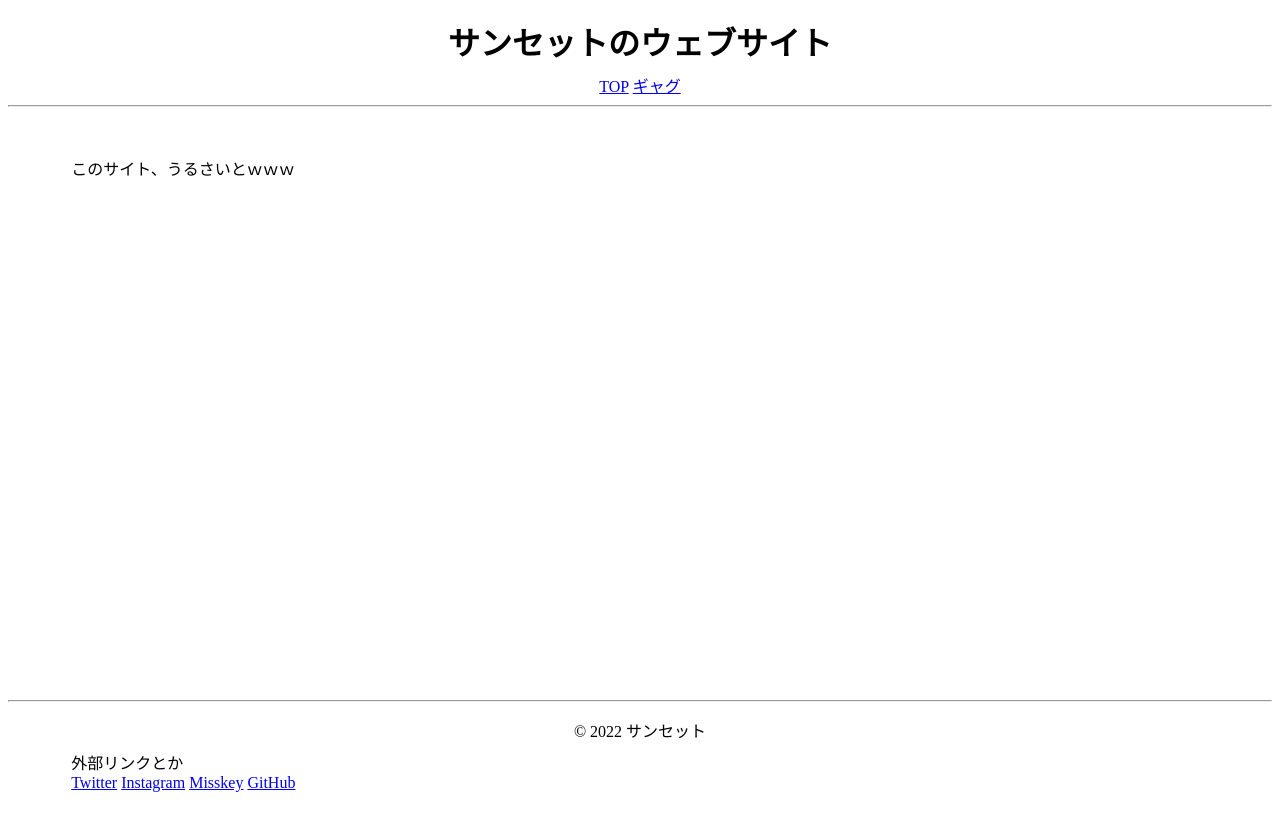
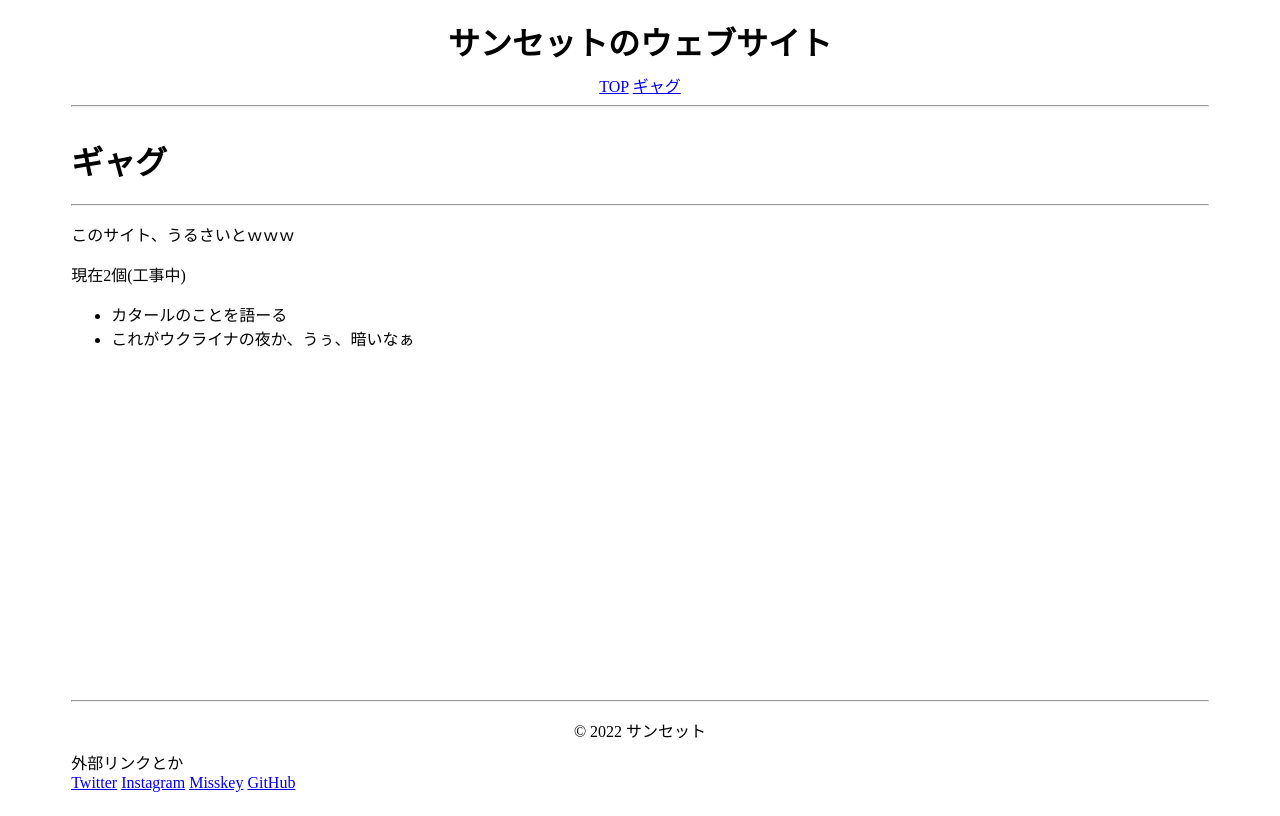
Before and after one commit to sunset0916/old.sunset0916.net, a plain HTML site: page gyagu/index.html in a window 1280 px wide. Drawn offline with Linux system fonts and the light colour scheme.

Commit message:
ちょっとだけマシになりました

```diff
--- a/gyagu/index.html
+++ b/gyagu/index.html
@@ -7,7 +7,7 @@
 </head>
 
 <body>
-    <div style="display: flex; flex-direction: column; min-height: 100vh;">
+    <div style="margin-left: 5%; margin-right: 5%; display: flex; flex-direction: column; min-height: 100vh;">
         <header>
             <h1 style="text-align: center; margin: 0.3em;">サンセットのウェブサイト</h1>
             <p style="text-align: center; margin: 0.5em;">
@@ -16,13 +16,20 @@
             </p>
             <hr>
         </header>
-        <main style="flex: 1; overflow-x: hidden; margin: 5%; margin-top: 2%; margin-bottom: 2%;">
+        <main style="flex: 1; overflow-x: hidden;">
+            <h1>ギャグ</h1>
+            <hr>
             <p>このサイト、うるさいとｗｗｗ</p>
+            <p>現在2個(工事中)</p>
+            <ul>
+                <li>カタールのことを語ーる</li>
+                <li>これがウクライナの夜か、うぅ、暗いなぁ</li>
+            </ul>
         </main>
         <footer>
             <hr>
             <p style="text-align: center; margin-bottom: 0.5em;">© 2022 サンセット</p>
-            <p style="margin-left: 5%; margin-right: 5%; margin-top: 0;">外部リンクとか<br>
+            <p style="margin-top: 0;">外部リンクとか<br>
                 <a href="https://twitter.com/sunset09160306" target="_blank" rel="noopener noreferrer">Twitter</a>
                 <a href="https://www.instagram.com/sunset09160306" target="_blank" rel="noopener noreferrer">Instagram</a>
                 <a href="https://submarin.online/@sunset" target="_blank" rel="noopener noreferrer">Misskey</a>
```
Also changed, not shown: 404.html (+4 -4 lines), index.html (+4 -4 lines).
